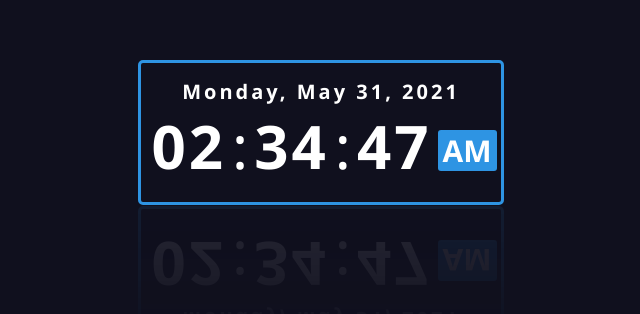
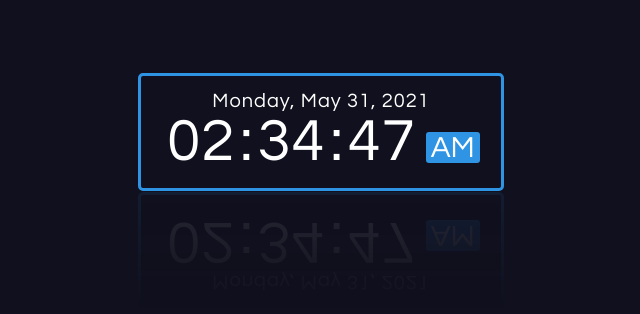
Before and after one commit to TsuyoshiSonobe/TsuyoshiSonobe.github.io, a plain HTML site: page NotionWidgets/Date_and_time/index.html in a window 1280 px wide. Shown: the part 268-582 px from the top of the page, without its empty margins (319-959 px from the left). Drawn offline with Linux system fonts and the light colour scheme.

Commit message:
Atualizando o estilo do relógio
Mudei a família da fonte e o peso

```diff
--- a/NotionWidgets/Date_and_time/style.css
+++ b/NotionWidgets/Date_and_time/style.css
@@ -14,7 +14,7 @@ body{
 .datetime{
     color: #ffffff;
     background: #10101E;
-    font-family: "Segoe UI", sans-serif;
+    font-family: "Century Gothic", CenturyGothic, AppleGothic, sans-serif;
     width: 340px;
     padding: 15px 10px;
     border: 3px solid #2e94e3;
@@ -31,9 +31,9 @@ body{
 
 .date{
     font-size: 20px;
-    font-weight: 600;
+    font-weight: 400;
     text-align: center;
-    letter-spacing: 3px;
+    letter-spacing: 1px;
 }
 
 .time{
@@ -45,18 +45,19 @@ body{
 
 .time span:not(:last-child){
     position: relative;
-    margin: 0 6px;
-    font-weight: 600;
+    margin: 0 5px;
+    font-weight: 500;
     text-align: center;
-    letter-spacing: 3px;
+    letter-spacing: 1px;
 }
 
 .time span:last-child{
     background: #2e94e3;
     font-size: 30px;
-    font-weight: 600;
+    font-weight: 500;
     text-transform: uppercase;
     margin-top: 10px;
+    margin-left: 5px;
     padding: 0 5px;
     border-radius: 3px;
 }
```
